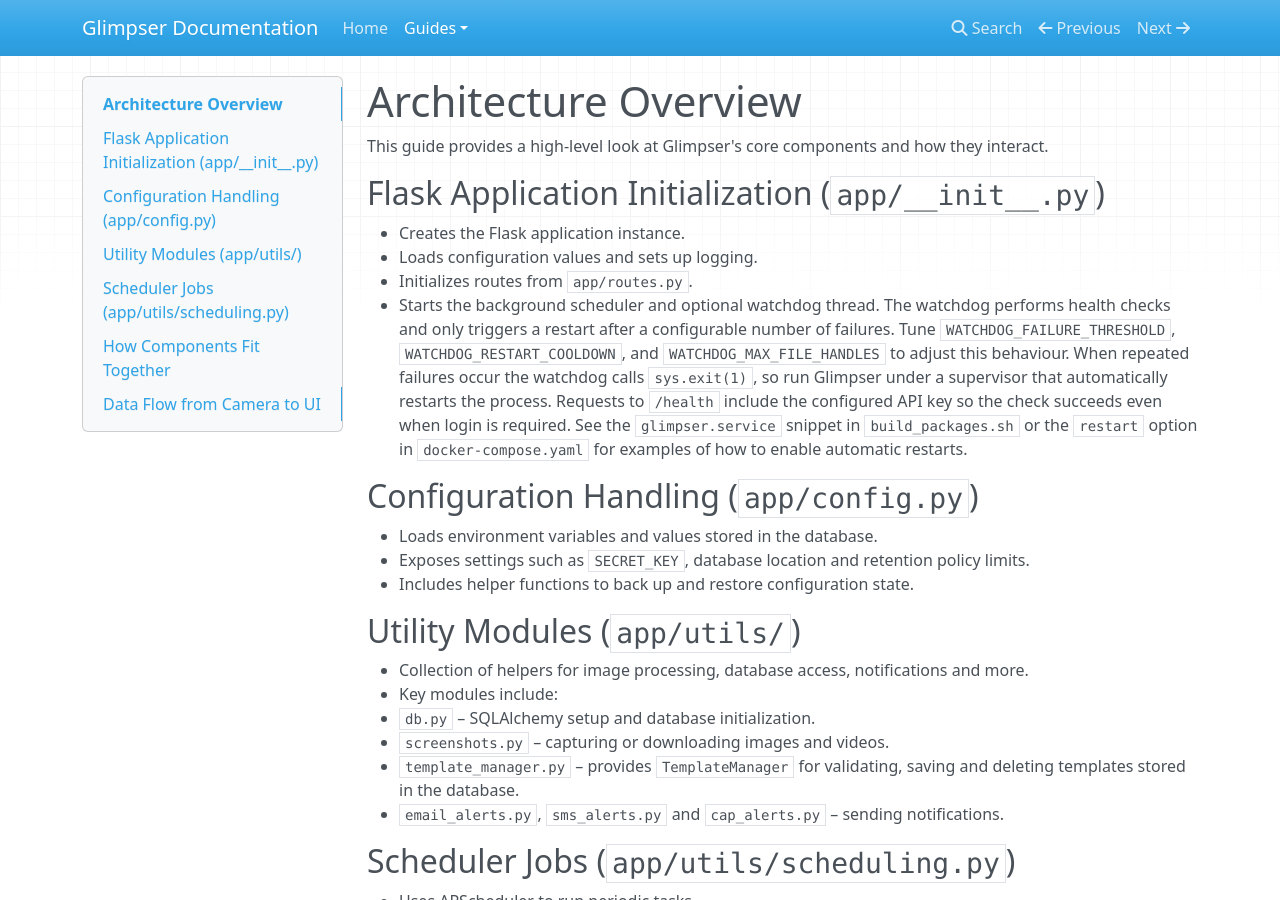
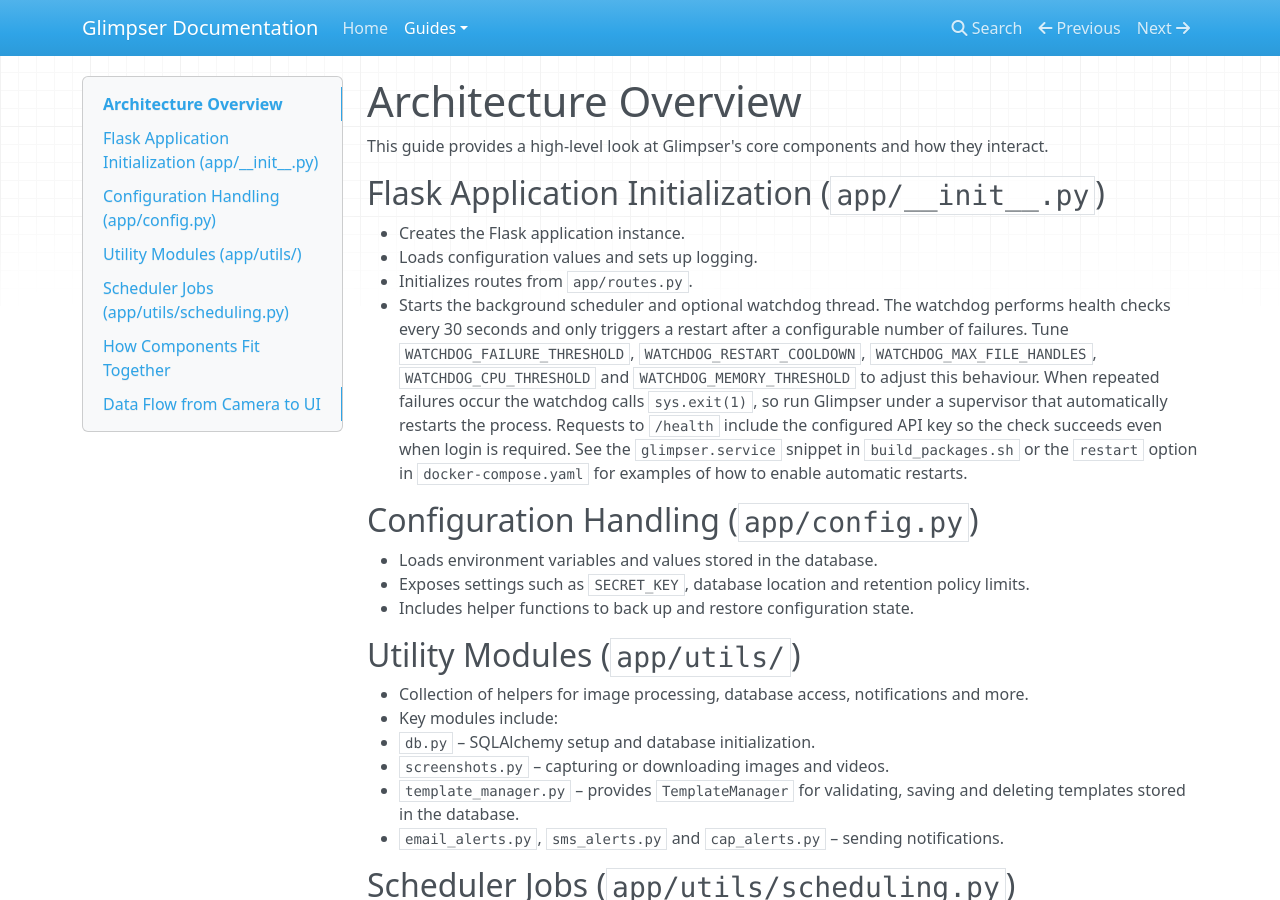
Before and after one commit to KristopherKubicki/glimpser, an MkDocs documentation site: the page built from docs/architecture_overview.md, in a window 1280 px wide and 900 px high. Built offline with MkDocs 1.6.1, drawn with Linux system fonts in a browser that asks for light colours; nearby versions of some CDN libraries.

Commit message:
feat: throttle watchdog checks

```diff
--- a/docs/architecture_overview.md
+++ b/docs/architecture_overview.md
@@ -8,12 +8,14 @@
 - Loads configuration values and sets up logging.
 - Initializes routes from `app/routes.py`.
 - Starts the background scheduler and optional watchdog thread.
-  The watchdog performs health checks and only triggers a restart after a
-  configurable number of failures. Tune `WATCHDOG_FAILURE_THRESHOLD`,
-  `WATCHDOG_RESTART_COOLDOWN`, and `WATCHDOG_MAX_FILE_HANDLES` to adjust
-  this behaviour. When repeated failures occur the watchdog calls
-  `sys.exit(1)`, so run Glimpser under a supervisor that automatically
-  restarts the process. Requests to `/health` include the configured API
+  The watchdog performs health checks every 30 seconds and only triggers
+  a restart after a configurable number of failures. Tune
+  `WATCHDOG_FAILURE_THRESHOLD`, `WATCHDOG_RESTART_COOLDOWN`,
+  `WATCHDOG_MAX_FILE_HANDLES`, `WATCHDOG_CPU_THRESHOLD` and
+  `WATCHDOG_MEMORY_THRESHOLD` to adjust this behaviour. When repeated
+  failures occur the watchdog calls `sys.exit(1)`, so run Glimpser under a
+  supervisor that automatically restarts the process. Requests to `/health`
+  include the configured API
   key so the check succeeds even when login is required. See the
   `glimpser.service` snippet in `build_packages.sh` or the `restart`
   option in `docker-compose.yaml` for examples of how to enable
```
Also changed, not shown: app/__init__.py (+21 -11 lines), docs/configuration_guide.md (+2 -0 lines), 1 other file.
